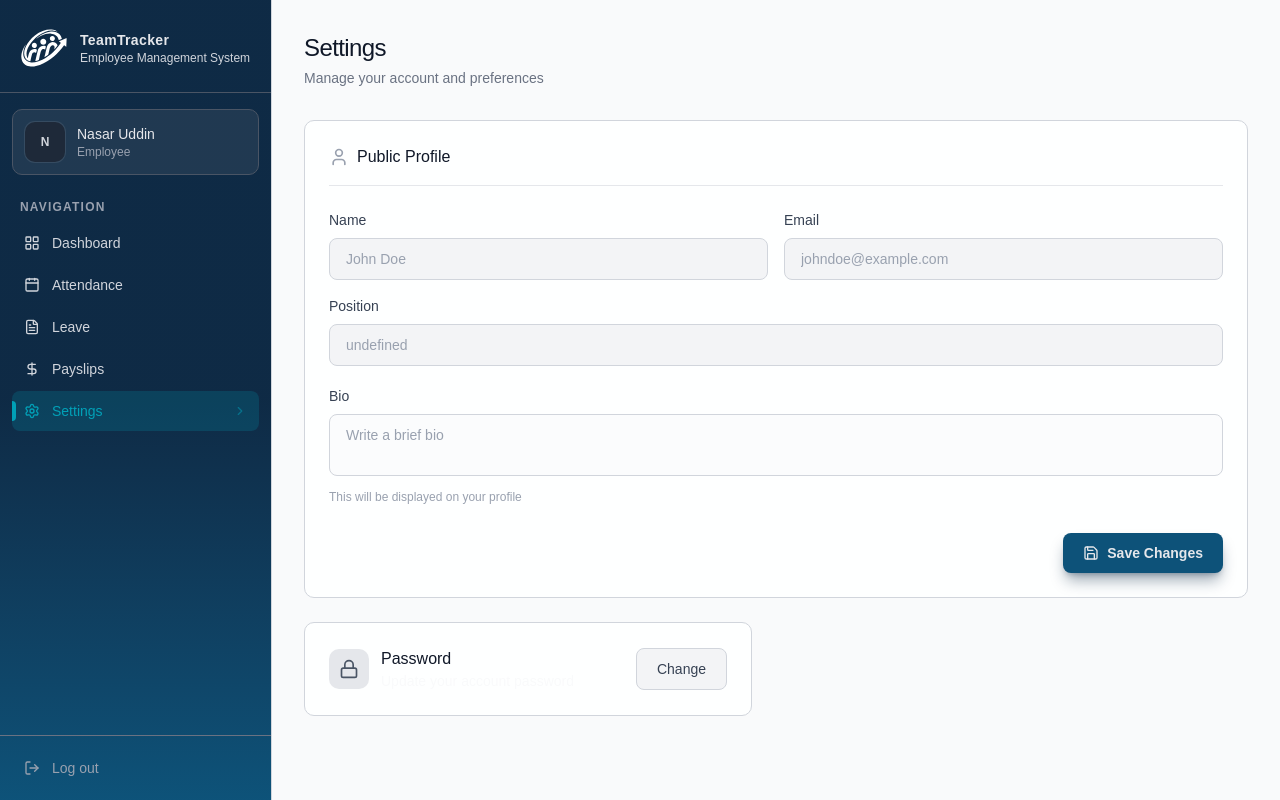
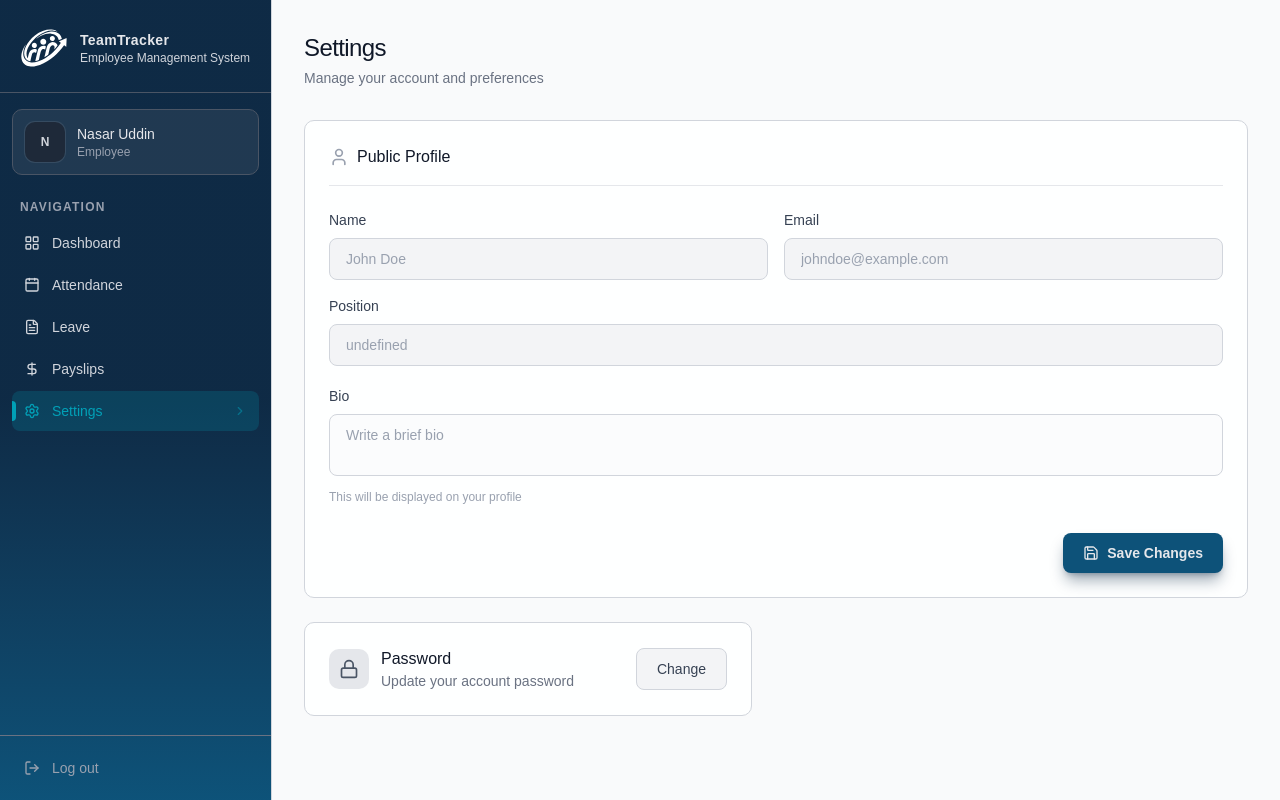
Before and after one commit to dearnasaruddin/TeamTracker, a React (Vite) app: page /settings in a window 1280 px wide. Built offline with nearby package versions, Linux system fonts and the light colour scheme.

Commit message:
setting page password subtitle color fixed

```diff
--- a/src/pages/PayslipsPage.jsx
+++ b/src/pages/PayslipsPage.jsx
@@ -2,9 +2,7 @@ import { dummyEmployeeData, dummyPayslipData } from "@/assets/dummyData/dummyDat
 import PayslipGenerateForm from "@/components/payslip/PayslipGenerateForm"
 import PayslipList from "@/components/payslip/PayslipList"
 import Loading from "@/components/shared/Loading"
-import { useEffect } from "react"
-import { useCallback } from "react"
-import { useState } from "react"
+import { useState, useEffect, useCallback } from "react"
 
 const PayslipsPage = () => {
 
--- a/src/pages/SettingsPage.jsx
+++ b/src/pages/SettingsPage.jsx
@@ -40,7 +40,7 @@ const SettingsPage = () => {
           </div>
           <div>
             <h6 className="font-medium text-gray-900">Password</h6>
-            <p className="text-sm text-gray-50">Update your account password</p>
+            <p className="text-sm text-gray-500">Update your account password</p>
           </div>
         </div>
         <button onClick={() => setShowPasswordModal(true)} className="btn-secondary text-sm">
```
